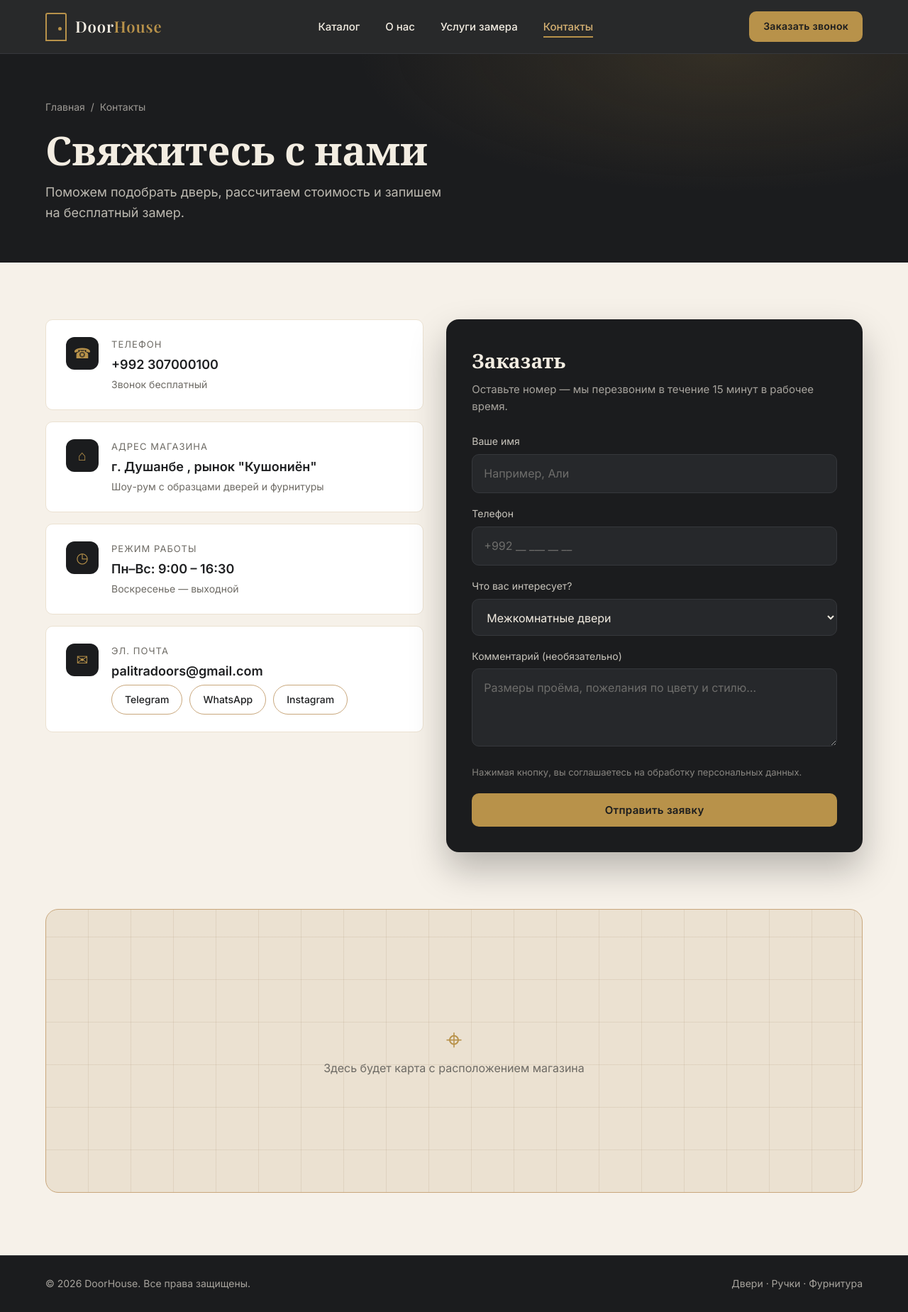
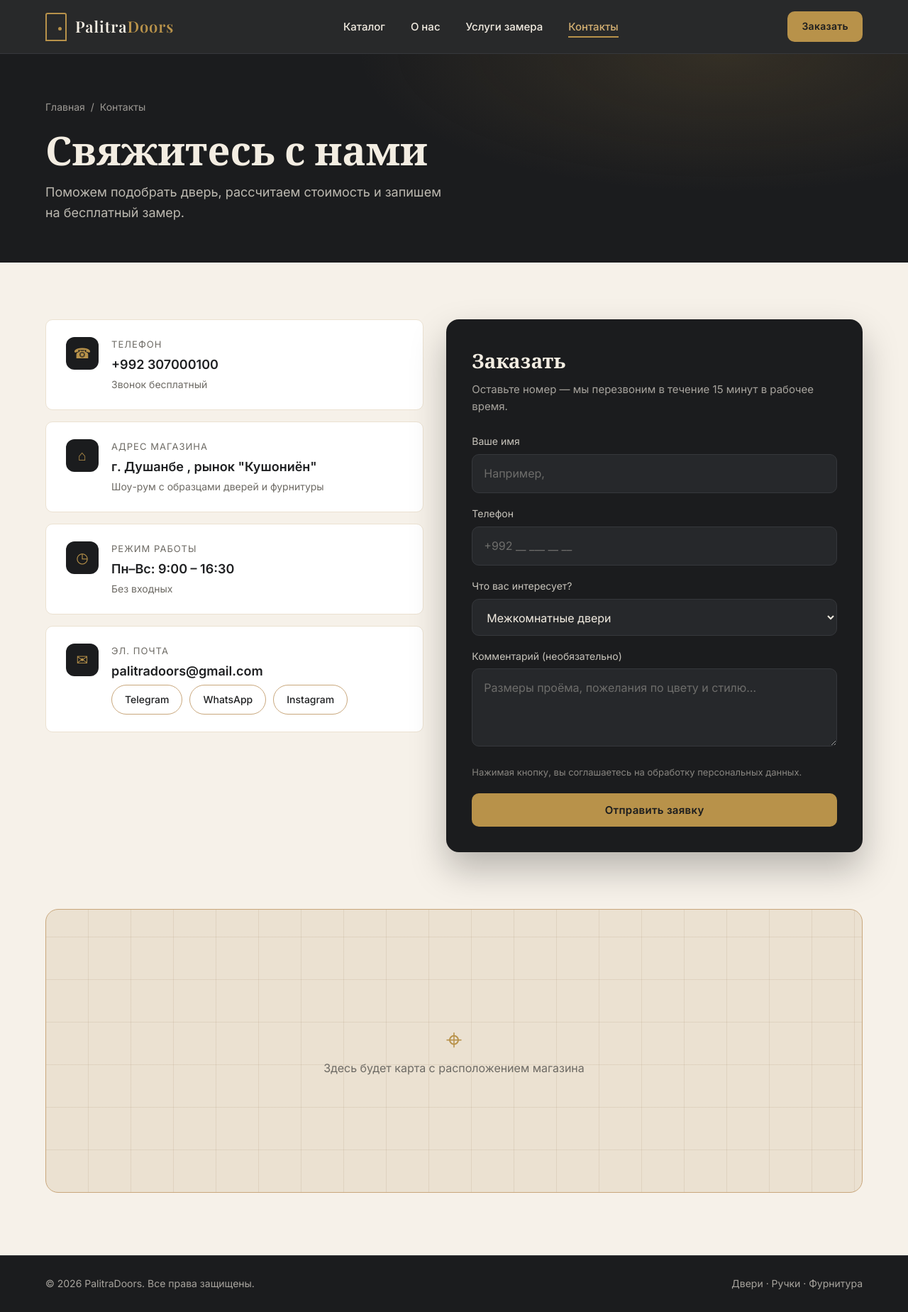
Before and after one commit to od1nazoda777/door, a plain HTML site: page contacts.html in a window 1280 px wide. Shown: the whole page at 71% size. Drawn offline with nearby package versions, Linux system fonts and the light colour scheme.

Commit message:
Update website

```diff
--- a/contacts.html
+++ b/contacts.html
@@ -3,7 +3,7 @@
 <head>
   <meta charset="UTF-8">
   <meta name="viewport" content="width=device-width, initial-scale=1.0">
-  <title>Контакты — DoorHouse</title>
+  <title>Контакты — PalitraDoors</title>
   <meta name="description" content="Контакты магазина дверей DoorHouse: адрес, телефон, режим работы, форма обратной связи и заказ замера.">
 
   <!-- Шрифты -->
@@ -25,7 +25,7 @@
 
       <a href="index.html" class="logo" aria-label="DoorHouse — на главную">
         <span class="logo__icon"></span>
-        <span class="logo__text">Door<span>House</span></span>
+        <span class="logo__text">Palitra<span>Doors</span></span>
       </a>
 
       <nav class="nav" id="nav" aria-label="Главное меню">
@@ -38,7 +38,7 @@
         </ul>
       </nav>
 
-      <a href="#callback" class="btn btn--primary btn--sm header__cta">Заказать звонок</a>
+      <a href="#callback" class="btn btn--primary btn--sm header__cta">Заказать</a>
 
       <button class="burger" id="burger" aria-label="Открыть меню" aria-expanded="false">
         <span></span><span></span><span></span>
@@ -95,7 +95,7 @@
             <div>
               <div class="contact-card__title">Режим работы</div>
               <div class="contact-card__value">Пн–Вс: 9:00 – 16:30</div>
-              <div class="contact-card__note">Воскресенье — выходной</div>
+              <div class="contact-card__note">Без входных</div>
             </div>
           </div>
 
@@ -129,7 +129,7 @@
 
           <div class="form-group">
             <label for="name">Ваше имя</label>
-            <input class="form-control" type="text" id="name" name="name" placeholder="Например, Али" required>
+            <input class="form-control" type="text" id="name" name="name" placeholder="Например," required>
           </div>
 
           <div class="form-group">
@@ -185,7 +185,7 @@
        ===================================================== -->
   <footer class="footer">
     <div class="container footer__inner">
-      <span>© 2026 DoorHouse. Все права защищены.</span>
+      <span>© 2026 PalitraDoors. Все права защищены.</span>
       <span>Двери · Ручки · Фурнитура</span>
     </div>
   </footer>
```
Also changed, not shown: about.html (+4 -4 lines), catalog.html (+4 -4 lines).
